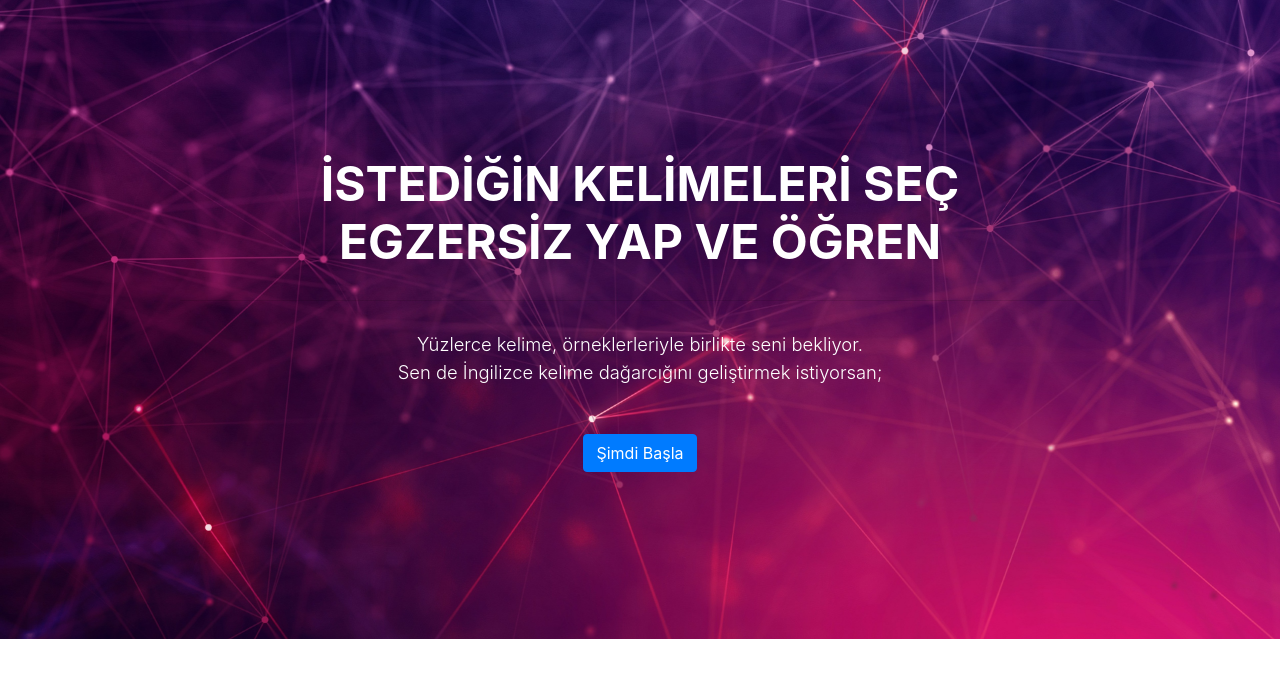
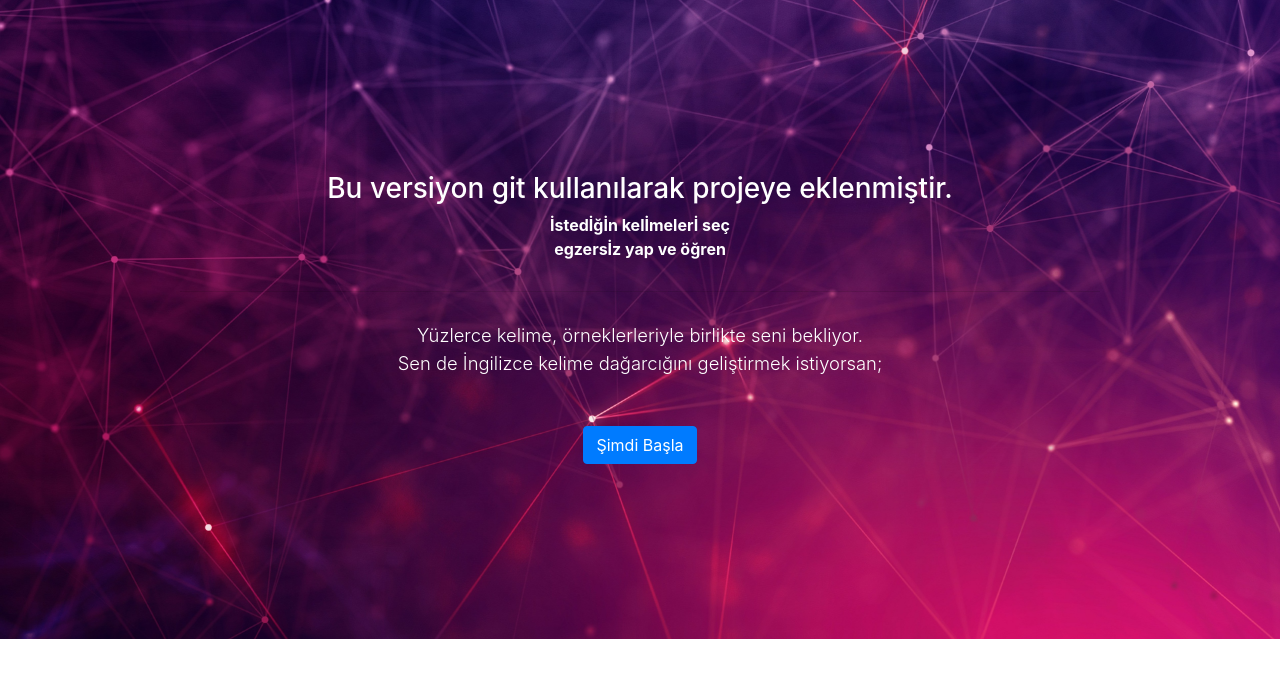
Before and after one commit to yenercanbarker/ilearnwords, a plain HTML site: page ödevvol5/index.html in a window 1280 px wide. Shown: the part 84-762 px from the top of the page. Drawn offline with nearby package versions, Linux system fonts and the light colour scheme; files whose address does not match are found by name.

Commit message:
Git Testing

```diff
--- a/ödevvol5/index.html
+++ b/ödevvol5/index.html
@@ -119,6 +119,7 @@ header.masthead {
     <div class="row">
       <div class="col-lg-10 mx-auto">
         <h1 class="text-uppercase">
+            <h3> Bu versiyon git kullanılarak projeye eklenmiştir. </h3>
           <strong> İstedİğİn kelİmelerİ seç <br> egzersİz yap ve öğren </strong>
         </h1>
         <hr>
```
